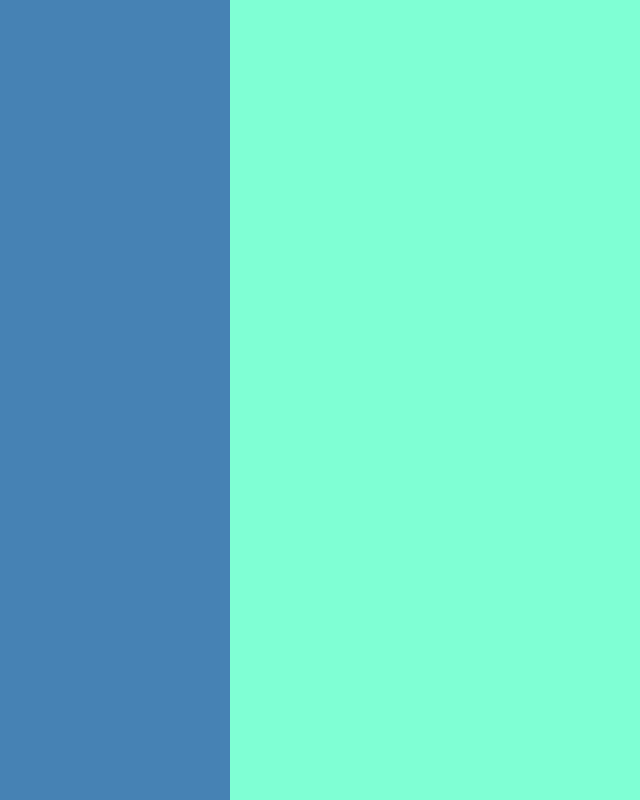
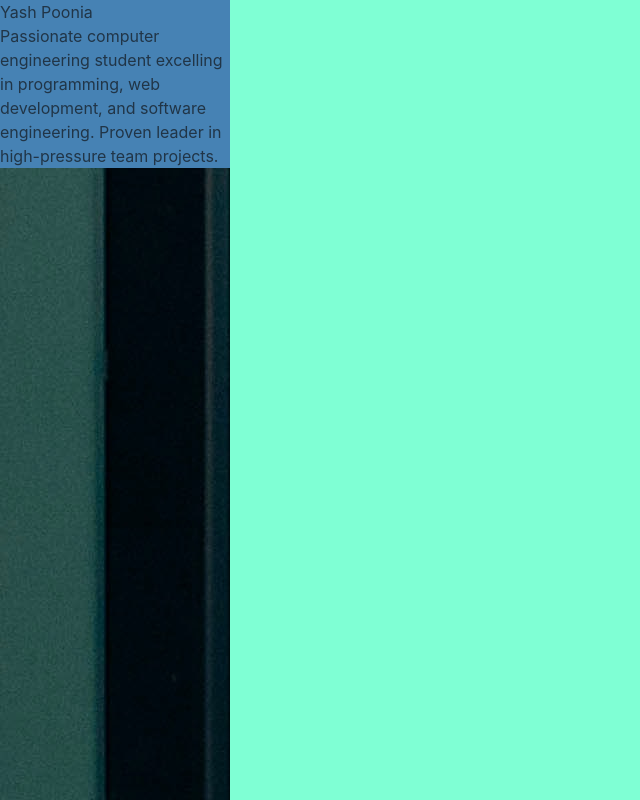
Before and after one commit to yash7xm/Portfolio, a React (Vite) app: page / in a window 1280 px wide. Shown: the whole page, without its empty margins (0-640 px from the left). Built offline with nearby package versions, Linux system fonts and the light colour scheme.

Commit message:
sidebar content added

```diff
--- a/src/App.css
+++ b/src/App.css
@@ -8,4 +8,5 @@
   display: flex;
   height: 100vh;
   width: 100vw;
+  overflow: hidden;
 }
--- a/src/Components/Sidebar.jsx
+++ b/src/Components/Sidebar.jsx
@@ -3,7 +3,38 @@ import '../assets/Styles/Sidebar.css'
 function Sidebar() {
     return (
         <div className="sidebar">
-
+            <div className="info">
+                <div className="name">Yash Poonia</div>
+                <div className="desc">Passionate computer engineering student excelling in programming, web development, and software engineering. Proven leader in high-pressure team projects.</div>
+            </div>
+            <div className="buttons">
+                <div className="projects-btn">
+                    <div className="projects-btn-img">
+                        <img src="src/assets/Images/img4.jpg" alt="" />
+                    </div>
+                    <div className="btn-cont">
+                        <div className="btn-name">
+                            Projects
+                        </div>
+                        <div className="btn-desc">
+                            My recent projects
+                        </div>
+                    </div>
+                </div>
+                <div className="about-btn">
+                    <div className="about-btn-img">
+                        <img src="src/assets/Images/img4.jpg" alt="" />
+                    </div>
+                    <div className="btn-cont">
+                        <div className="btn-name">
+                            About
+                        </div>
+                        <div className="btn-desc">
+                            Let's get to know each other
+                        </div>
+                    </div>
+                </div>
+            </div>
         </div>
     )
 }
```
Also changed, not shown: src/assets/Images/img4.jpg (added), src/assets/Styles/Sidebar.css (line endings or trailing spaces).
